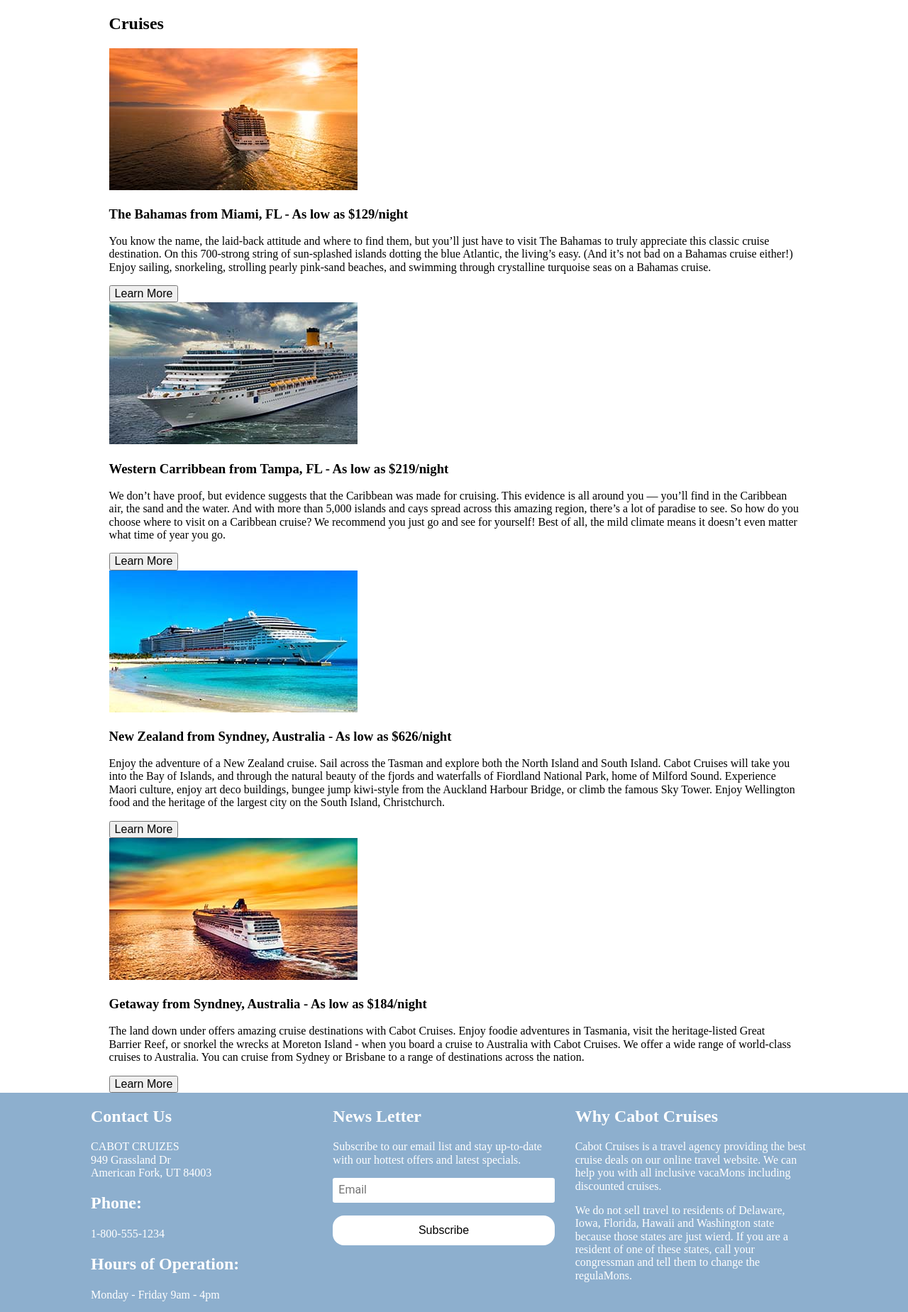
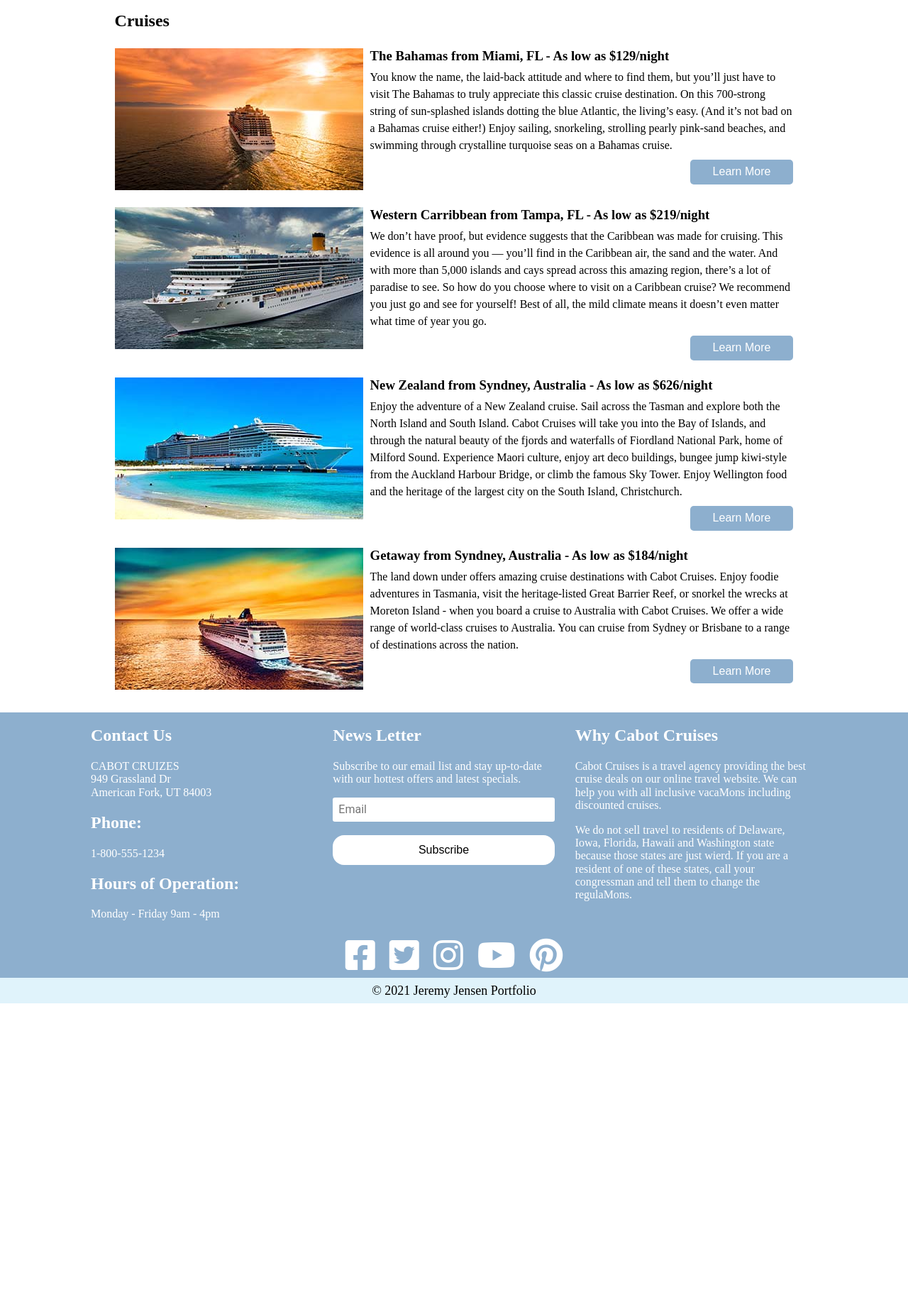
Before and after one commit to JcJen62/02-Assignment, a PHP site: page /cruise.php in a window 1280 px wide. Shown: the part 170-2019 px from the top of the page at 71% size. After the commit the page ends 1584 px from the top, so only its background shows below. Run offline with PHP 8.4, Linux system fonts and the light colour scheme; some libraries are stand-ins or nearby versions.

Commit message:
Css compile issues

```diff
--- a/css/styles.css
+++ b/css/styles.css
@@ -784,6 +784,90 @@ main {
     width: 90%;
     height: auto; }
 
+#bookBtn {
+  margin: 1rem 0;
+  cursor: pointer;
+  color: #fff;
+  padding: .75rem 2rem;
+  border: none;
+  width: 100%;
+  background-color: #8dafce;
+  border-radius: 5px; }
+
+#bookBtn:hover {
+  background-color: #bccedd; }
+
+.bookingHeader {
+  margin: 1rem 0 0 .5rem; }
+
+form label.labelInfo {
+  display: block;
+  font-size: .8rem;
+  margin: 0;
+  padding: 1rem 0 0 0; }
+
+form label.labelInfo input, form label.labelInfo select {
+  display: block;
+  font-size: 1rem;
+  margin: .25rem 0 .5rem 0;
+  padding: .75rem;
+  border: 1px solid transparent;
+  background-color: rgba(0, 0, 0, 0.1);
+  width: 100%; }
+
+form label.labelInfo input:required {
+  border-left: 5px solid red; }
+
+form label.labelInfo input:required:valid {
+  border-left: 5px solid #8dafce; }
+
+.cruiseDescription a {
+  text-decoration: none;
+  cursor: pointer; }
+
+.cruiseDescription a button {
+  cursor: pointer;
+  background-color: #8dafce;
+  color: #fff;
+  padding: .5rem 2rem;
+  border: none;
+  width: 100%; }
+
+h2.cruisesHeader {
+  margin: 1rem 0 0 .5rem; }
+
+#cruisesDiv {
+  margin: 1rem .5rem 2rem .5rem; }
+
+.cruiseOption {
+  margin-top: 1.5rem; }
+
+.cruiseOption h3 {
+  margin-bottom: .5rem; }
+
+.cruiseOption img {
+  width: 100%; }
+
+.cruiseOption p {
+  line-height: 1.5rem;
+  margin: 0 0 .5rem 0; }
+
+.cruiseDescription a {
+  text-decoration: none;
+  cursor: pointer; }
+
+.cruiseDescription a button {
+  cursor: pointer;
+  background-color: #8dafce;
+  color: #fff;
+  padding: .5rem 2rem;
+  border: none;
+  width: 100%;
+  border-radius: 5px; }
+
+.cruiseDescription a button:hover {
+  background-color: #bccedd; }
+
 #socialWrap {
   background-color: #8dafce;
   text-align: center; }
@@ -1019,6 +1103,43 @@ footer {
       left: auto;
       margin-left: 0; }
 
+  form label.labelInfo input, form label.labelInfo select {
+    width: 60%; }
+
+  #bookBtn {
+    width: 60%; }
+
+  .cruiseOption {
+    margin-left: 0;
+    display: grid;
+    gap: 10px;
+    grid-template-columns: 1fr 1fr 1fr; }
+
+  .cruiseOption h3 {
+    margin-top: 0; }
+
+  .cruiseOption img {
+    width: 350px; }
+
+  .cruiseDescription {
+    grid-column: 2 / span 2; }
+
+  .cruiseDescription a {
+    display: flex;
+    justify-content: flex-end; }
+
+  .cruiseDescription a button {
+    width: auto; }
+
+  /*----------- Agent Pages --------------*/
+  .agentDiv {
+    margin: 1rem .5rem; }
+
+  .agentImage {
+    float: right;
+    margin: 0 0 .5rem .5rem;
+    width: auto; }
+
   div.footerGrid {
     display: grid;
     grid-template-columns: 1fr 1fr;
@@ -1035,6 +1156,12 @@ footer {
   main {
     margin: auto; }
 
+  form label.labelInfo input, form label.labelInfo select {
+    width: 35%; }
+
+  #bookBtn {
+    width: 35%; }
+
   div.footerGrid {
     display: grid;
     grid-template-columns: 1fr 1fr 1fr;
```
